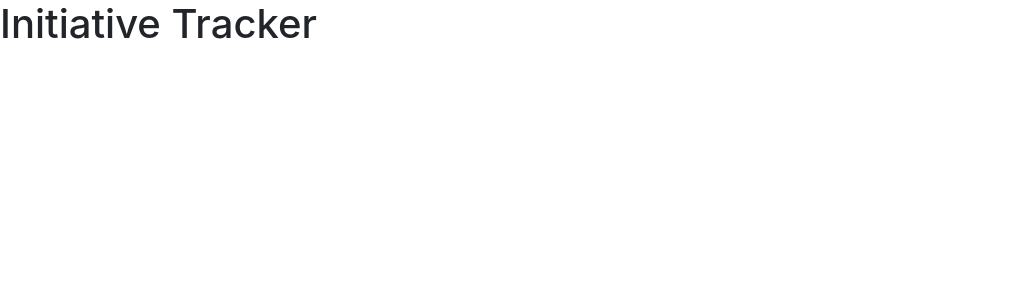
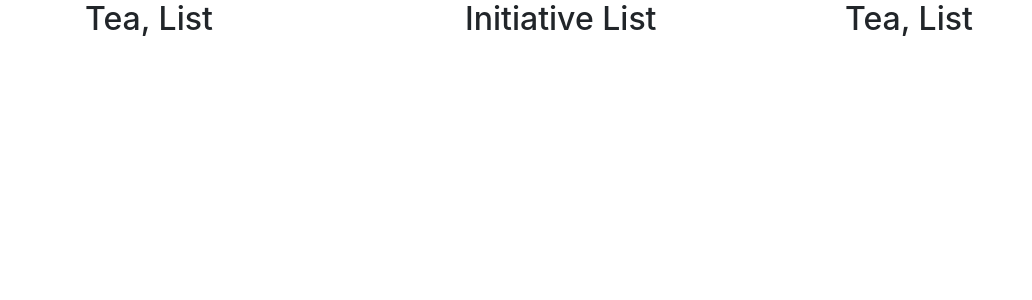
Before and after one commit to chwicklund/init-tracker, a React (Create React App) app: page / in a window 1280 px wide. Shown: the top 300 px of the page, without its empty margins (0-1032 px from the left). Built offline with nearby package versions, Linux system fonts and the light colour scheme.

Commit message:
Task: updated App.js

```diff
--- a/src/components/App.js
+++ b/src/components/App.js
@@ -1,8 +1,24 @@
 import React from 'react';
+
+import TeamList from "./TeamList";
+import InitiativeList from "./InitiativeList";
 
 const App = () => {
     return (
-        <h1>Initiative Tracker</h1>
+        <div className="container">
+            <div className="row">
+
+                <div className="col-sm-4">
+                    <TeamList />
+                </div>
+                <div className="col-sm-4">
+                    <InitiativeList />
+                </div>
+                <div className="col-sm-4">
+                    <TeamList />
+                </div>
+            </div>
+        </div>
     );
 };
 
```
